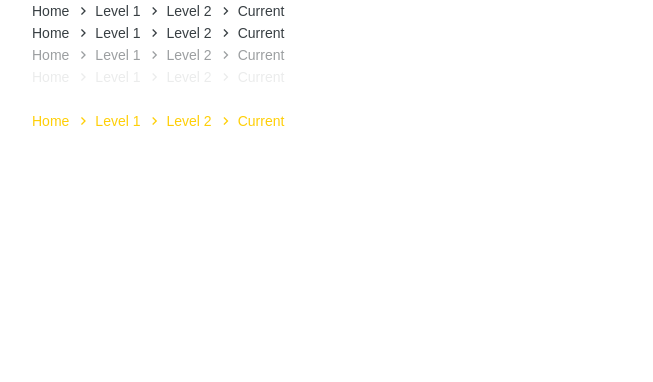
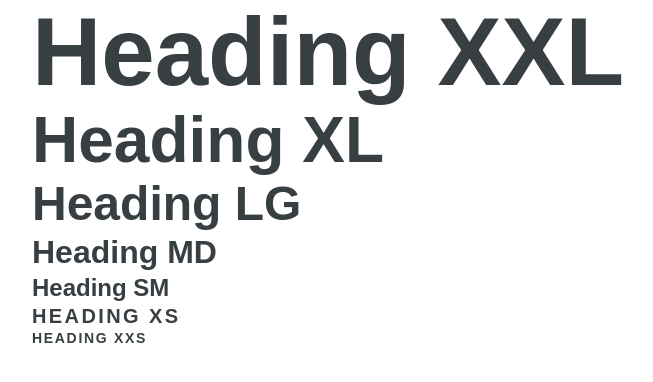
Before and after one commit to CruGlobal/cru-content-designs, a React (Create React App) app in the folder give/: page / in a window 1280 px wide. Shown: the top 382 px of the page, without its empty margins (8-661 px from the left). Built offline with nearby package versions, Linux system fonts and the light colour scheme.

Commit message:
Some of Lizzy's recommended Title edits

```diff
--- a/give/src/App.js
+++ b/give/src/App.js
@@ -1,6 +1,6 @@
 // import { ComponentExamples } from "./components/ComponentTemplate";
 // import { AccordionExamples } from "./components/Accordion/Accordion";
-import { BreadcrumbExamples } from "./components/Breadcrumb/Breadcrumb";
+// import { BreadcrumbExamples } from "./components/Breadcrumb/Breadcrumb";
 // import { ButtonExamples } from "./components/Button/Button";
 // import { CarouselExamples } from "./components/Carousel/Carousel";
 // import { FormExamples } from "./components/Form/Form";
@@ -11,14 +11,14 @@ import { BreadcrumbExamples } from "./components/Breadcrumb/Breadcrumb";
 // import { TabsExamples } from "./components/Tabs/Tabs";
 // import { TeaserExamples } from "./components/Teaser/Teaser";
 // import { TextExamples } from "./components/Text/Text";
-// import { TitleExamples } from "./components/Title/Title";
+import { TitleExamples } from "./components/Title/Title";
 
 function App() {
   return (
     <>
       {/* <ComponentExamples /> */}
       {/* <AccordionExamples /> */}
-      <BreadcrumbExamples />
+      {/* <BreadcrumbExamples /> */}
       {/* <ButtonExamples /> */}
       {/* <CarouselExamples /> */}
       {/* <FormExamples /> */}
@@ -29,7 +29,7 @@ function App() {
       {/* <TabsExamples /> */}
       {/* <TeaserExamples /> */}
       {/* <TextExamples /> */}
-      {/* <TitleExamples /> */}
+      <TitleExamples />
     </>
   );
 }
--- a/give/src/components/Title/Title.js
+++ b/give/src/components/Title/Title.js
@@ -29,11 +29,10 @@ export const Title = ({
   const DynamicHeadingTag = tags.includes(component) ? `${component}` : "h2";
 
   const sizes = ["xxl", "xl", "lg", "md", "sm", "xs", "xxs"];
-  let sizeClass = " cru-title-";
-  sizeClass += sizes.includes(size) ? size : sizes[3];
+  const sizeClass = `cru-title-${sizes.includes(size) ? size : sizes[3]}`;
 
   return (
-    <div className={"title cru-title" + sizeClass + classes}>
+    <div className={`title cru-title ${sizeClass}${classes}`}>
       <div className="cmp-title">
         <DynamicHeadingTag className="cmp-title__text">
           <LinkWrapper href={href}>{children}</LinkWrapper>
```
